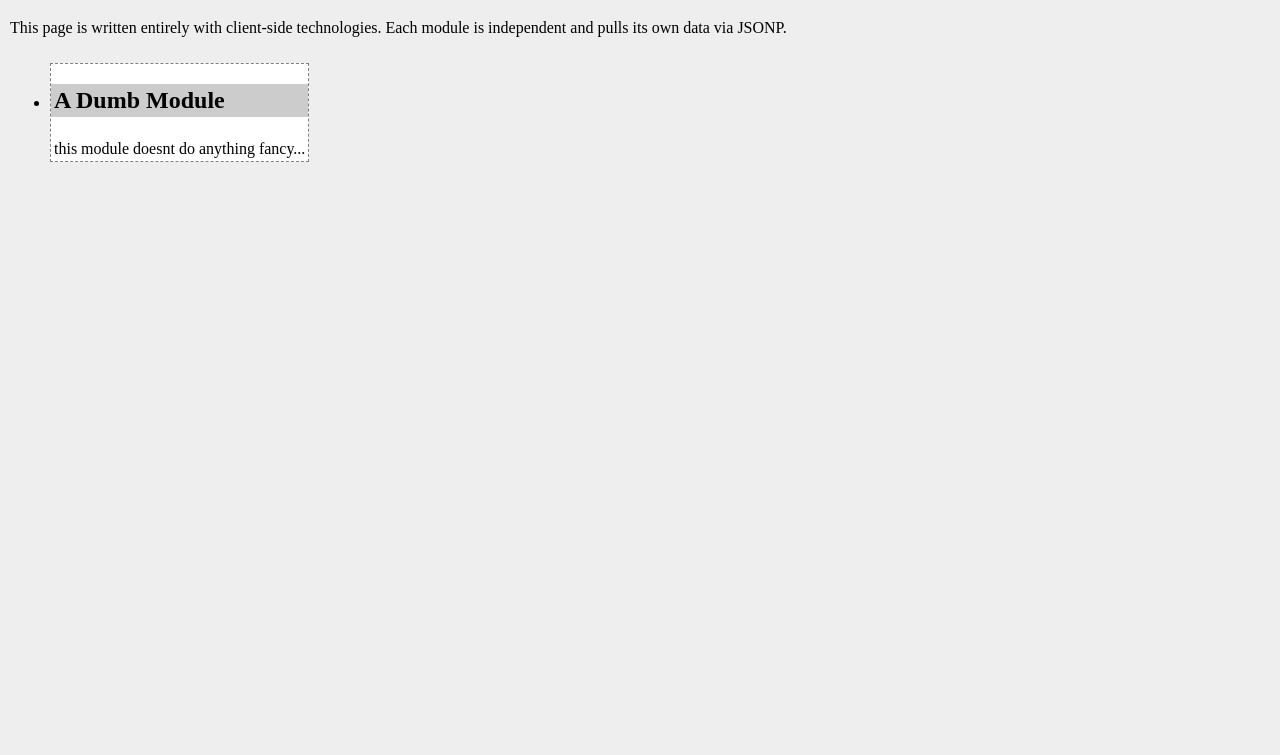
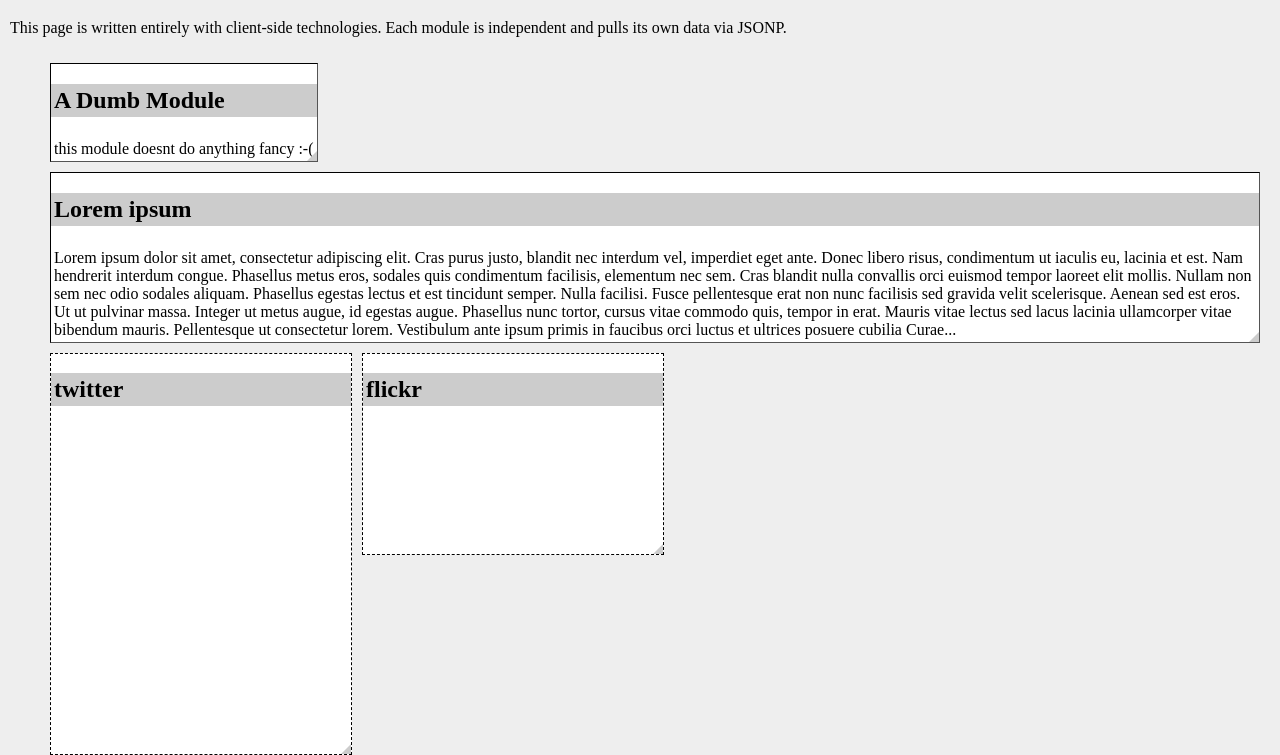
Before and after one commit to gaarf/modular-page, a plain HTML site: page index.html in a window 1280 px wide. Shown: the part 61-816 px from the top of the page. Drawn offline with nearby package versions, Linux system fonts and the light colour scheme; a small style sheet from the web is missing.

Commit message:
im famous

```diff
--- a/index.html
+++ b/index.html
@@ -27,18 +27,26 @@
 
   var MODULES = [
     {
-      sKey: 'flickr',
-      _ID: '94765669@N00',
-      _TAGS: 'flickrrss',
-      css: {height:'200px',width:'300px'},
-      initAfter: function() {
-        this.getJSONp('http://api.flickr.com/services/feeds/photos_public.gne?id='+
-          this._ID+'&tags='+this._TAGS+'&format=json&jsoncallback=?');
+      sKey: 'dummy',
+      className: 'foo',
+      resizable: true,
+      title: 'A Dumb Module',
+      initBefore: function() {
+        this.$content.text('this module doesnt do anything fancy :-(');
+      }
+    },
+    {
+      sKey: 'lorem',
+      resizable: true,
+      title: 'Lorem ipsum',
+      initBefore: function() {
+        this.$content.text('Lorem ipsum dolor sit amet, consectetur adipiscing elit. Cras purus justo, blandit nec interdum vel, imperdiet eget ante. Donec libero risus, condimentum ut iaculis eu, lacinia et est. Nam hendrerit interdum congue. Phasellus metus eros, sodales quis condimentum facilisis, elementum nec sem. Cras blandit nulla convallis orci euismod tempor laoreet elit mollis. Nullam non sem nec odio sodales aliquam. Phasellus egestas lectus et est tincidunt semper. Nulla facilisi. Fusce pellentesque erat non nunc facilisis sed gravida velit scelerisque. Aenean sed est eros. Ut ut pulvinar massa. Integer ut metus augue, id egestas augue. Phasellus nunc tortor, cursus vitae commodo quis, tempor in erat. Mauris vitae lectus sed lacus lacinia ullamcorper vitae bibendum mauris. Pellentesque ut consectetur lorem. Vestibulum ante ipsum primis in faucibus orci luctus et ultrices posuere cubilia Curae...');
       }
     },
     {
       sKey: 'twitter',
       _USERNAME: 'gaarf',
+      resizable: true,
       css: {height:'400px',width:'300px'},
       initAfter: function() {
         this.getJSONp('http://twitter.com/status/user_timeline/'+
@@ -49,11 +57,14 @@
       }
     },
     {
-      sKey: 'dummy',
-      className: 'foo',
-      title: 'A Dumb Module',
-      initBefore: function() {
-        this.$content.text('this module doesnt do anything fancy...');
+      sKey: 'flickr',
+      _ID: '94765669@N00',
+      _TAGS: 'flickrrss',
+      resizable: true,
+      css: {height:'200px',width:'300px'},
+      initAfter: function() {
+        this.getJSONp('http://api.flickr.com/services/feeds/photos_public.gne?id='+
+          this._ID+'&tags='+this._TAGS+'&format=json&jsoncallback=?');
       }
     }
   ];
@@ -67,25 +78,37 @@
         throw "You're doing it wrong.";
       }
 
-      var $modules = this.addClass('modules'),
-          _modules = {};
+      var $modules = this.addClass('grf-modcontainer'),
+          _modules = {},
+          z = 1;
 
       $.each(input, function(){
         var m = new Module(this);
         m.init();
-        $modules.append(m.$node);
+        $modules.append(m.$node.css('z-index',z++));
         _modules[m.sKey] = m.initAfter() || m;
       });
 
-      // console.debug('live _modules',_modules);
+      console.debug('live _modules',_modules);
+
+      $modules
+        .bind('jqDnRstart', function(evt){
+          $(evt.target).css('z-index',z++);
+        })
+        .bind('jqDnRstop', function(evt){
+          $(evt.target).addClass('positioned');
+        });
 
       function Module(o) {
         return $.extend({
 
           init: function() {
-            this.$node = $('<li class="loading module '+(this.className || this.sKey)+'">' +
-              '<h2>'+(this.title || this.sKey)+'</h2><div class="content" /></li>');
-            this.$content = this.$node.find('.content');
+            this.$node = $('<li class="loading mod '+(this.className || this.sKey)+'" />');
+            this.$node.jqDrag($('<h2>'+(this.title || this.sKey)+'</h2>').appendTo(this.$node));
+            this.$content = $('<div class="content" />').appendTo(this.$node);
+            if(this.resizable) {
+              this.$node.jqResize($('<div class="resizer" />').appendTo(this.$node));
+            }
             if(this.css) {
               this.$node.css(this.css);
             }
@@ -99,14 +122,7 @@
           },
 
           doneLoading: function() {
-            this.$node
-              .removeClass('loading')
-              .jqDrag(this.$node.find('h2'))
-              .bind('jqDnRstop', function(p){
-                var $m = $(this);
-                console.debug(p,$m,$m.position());
-                $m.addClass('moved');
-              });
+            this.$node.removeClass('loading')
           },
 
           getJSONp: function(url) {
--- a/jqdnr.js
+++ b/jqdnr.js
@@ -19,7 +19,7 @@ function prettyLog(obj) {
 (function($){
 
   var DOWN = 'mousedown touchstart', MOVE = 'mousemove touchmove', STOP = 'mouseup touchend',
-      jqDnR = { dnr:{}, e:0 }, M = jqDnR.dnr, E = jqDnR.e,
+      jqDnR = { dnr:{}, e:0, z:1 }, M = jqDnR.dnr, E = jqDnR.e,
       f = function(k) { return parseInt(E.css(k))||false; },
       xy = function(v) {
         var y = v.pageY,
@@ -39,18 +39,18 @@ function prettyLog(obj) {
          W:f('width')||E[0].scrollWidth||0, H:f('height')||E[0].scrollHeight||0,
          pX:p.x, pY:p.y, k:v.data.k, o:E.css('opacity')
         };
-        E.css({opacity:0.7});
+        E.css({opacity:0.7}).trigger('jqDnRstart');
         $(document).bind(MOVE,jqDnR.drag).bind(STOP,jqDnR.stop);
         return false;
       },
       i = function(e,h,k){ return e.each( function(){
-        h = (h) ? $(h,e) : e;
+        h = (h) ? $(h,e).css('cursor',k) : e;
         h.bind(DOWN, {e:e,k:k}, g);
       });};
 
   jqDnR.drag = function(v) {
     var p = xy(v);
-    if(M.k == 'd') {
+    if(M.k == 'move') {
       if(E.css('position')!='absolute') {
         E.css({position:'relative'});
       }
@@ -67,7 +67,7 @@ function prettyLog(obj) {
     E.css({opacity:M.o}).trigger('jqDnRstop');
   };
 
-  $.fn.jqDrag = function(h) { return i(this, h, 'd'); };
-  $.fn.jqResize = function(h) { return i(this, h, 'r'); };
+  $.fn.jqDrag = function(h) { return i(this, h, 'move'); };
+  $.fn.jqResize = function(h) { return i(this, h, 'se-resize'); };
 
 })(jQuery);
--- a/style.css
+++ b/style.css
@@ -9,27 +9,38 @@ h1 {
   font-weight: bold;
 }
 
-ul.modules {
+ul.grf-modcontainer {
   position:relative;
 }
-ul.modules li.module {
-  border: 1px dashed gray;
+.grf-modcontainer li.mod {
+  position:relative;
+  overflow:hidden;
+  border: 1px inset #000;
   background-color:white;
   margin:10px 10px 0 0;
   float:left;
 }
-.module h2 {
+.grf-modcontainer li.mod div.resizer {
+  position:absolute;
+  bottom:0; right:0;
+  border: 5px solid;
+  border-color:transparent #CCC #CCC transparent;
+}
+
+.grf-modcontainer li.loading {
+  border-style:dashed;
+}
+.grf-modcontainer li.loading .content{
+  visibility:hidden;
+}
+.grf-modcontainer li.positioned {
+  border-style:outset;
+}
+
+.grf-modcontainer h2 {
   font-weight: bold;
   background-color:#CCC;
-  cursor:move;
 }
-.module h2, .module .content {
+.grf-modcontainer h2, .mod .content {
   padding:3px;
 }
-
-ul.modules li.loading {
-  display:none;
-}
-ul.modules li.moved {
-  border-style:solid;
-}
```
